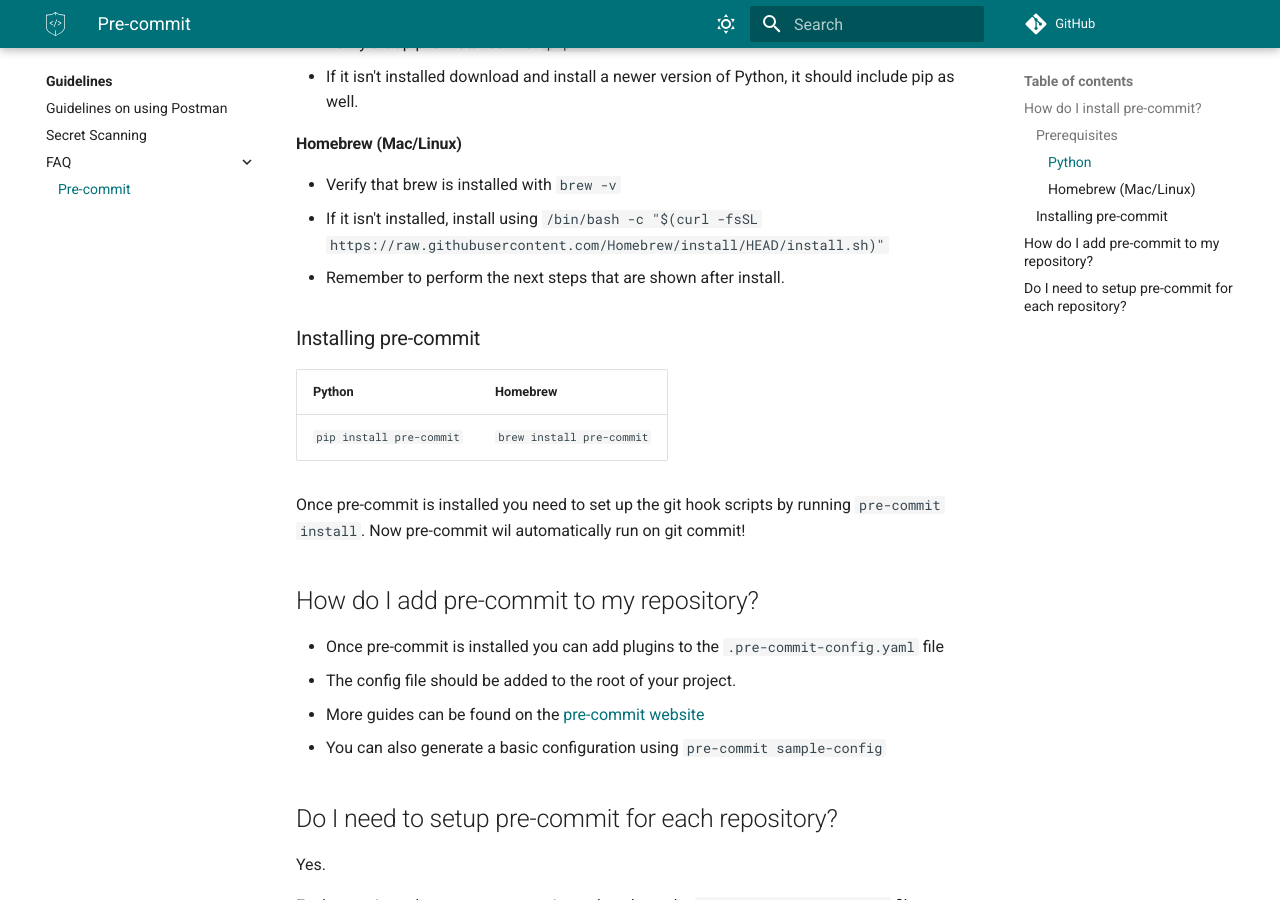
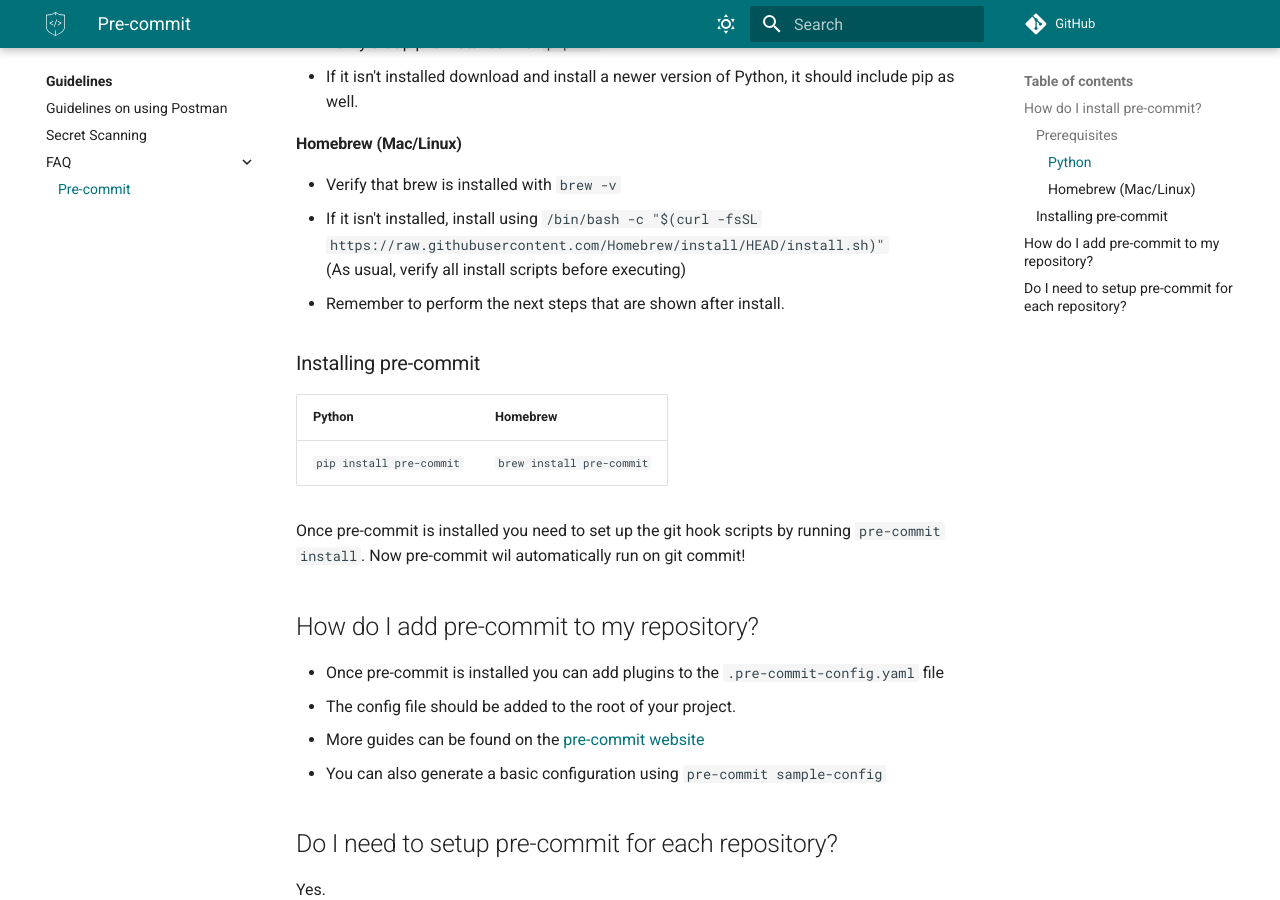
Before and after one commit to equinor/appsec, an MkDocs documentation site: the page built from docs/guidelines/FAQ/pre-commit-faq.md, in a window 1280 px wide and 900 px high, scrolled down 469 px. Built offline with MkDocs 1.6.1 and Material for MkDocs 9.7.7, drawn with Linux system fonts in a browser that asks for light colours; some web fonts are replaced; comment, search, counter and statistics services are not loaded.

Commit message:
Added short note on examining install scripts

```diff
--- a/docs/guidelines/FAQ/pre-commit-faq.md
+++ b/docs/guidelines/FAQ/pre-commit-faq.md
@@ -16,7 +16,7 @@
 #### Homebrew (Mac/Linux)
 
 - Verify that brew is installed with `brew -v`
-- If it isn't installed, install using `/bin/bash -c "$(curl -fsSL https://raw.githubusercontent.com/Homebrew/install/HEAD/install.sh)"`
+- If it isn't installed, install using `/bin/bash -c "$(curl -fsSL https://raw.githubusercontent.com/Homebrew/install/HEAD/install.sh)"`</br>(As usual, verify all install scripts before executing)
 - Remember to perform the next steps that are shown after install.
 
 ### Installing pre-commit
```
